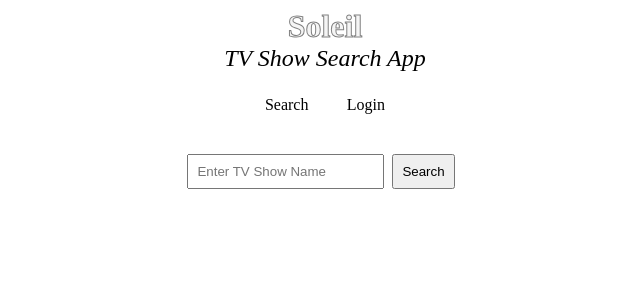
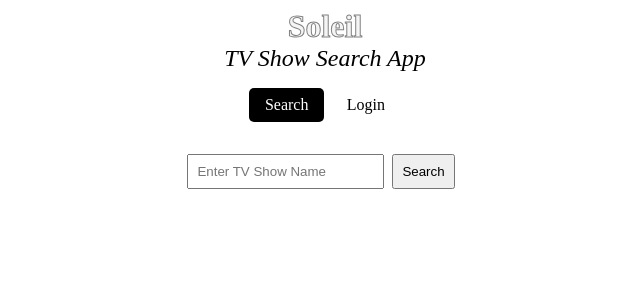
Before and after one commit to gguilt/ggflix, a Next.js app: page / in a window 1280 px wide. Shown: the top 300 px of the page, without its empty margins (315-955 px from the left). Built offline with nearby package versions, Linux system fonts and the light colour scheme.

Commit message:
Active link custom style

```diff
--- a/src/app/page.tsx
+++ b/src/app/page.tsx
@@ -4,8 +4,10 @@ import styles from "@/styles/Home.module.css";
 import { useState } from "react";
 import axios from "axios";
 import Link from "next/link";
+import { usePathname } from "next/navigation";
 
 export default function Home() {
+  const currentRoute = usePathname();
   const [searchTerm, setSearchTerm] = useState("");
   const [showData, setShowData] = useState([]);
 
@@ -28,7 +30,12 @@ export default function Home() {
         <h2 className={styles.description}>TV Show Search App</h2>
 
         <nav>
-          <Link className={styles.link} href="/">
+          <Link
+            className={`${styles.link} ${
+              currentRoute == "/" ? styles.activeLink : ""
+            }`}
+            href="/"
+          >
             Search
           </Link>
           <Link className={styles.link} href="/login">
--- a/src/styles/Home.module.css
+++ b/src/styles/Home.module.css
@@ -71,3 +71,8 @@
   background-color: black;
   color: white;
 }
+
+.activeLink {
+  background-color: black;
+  color: white;
+}
```
